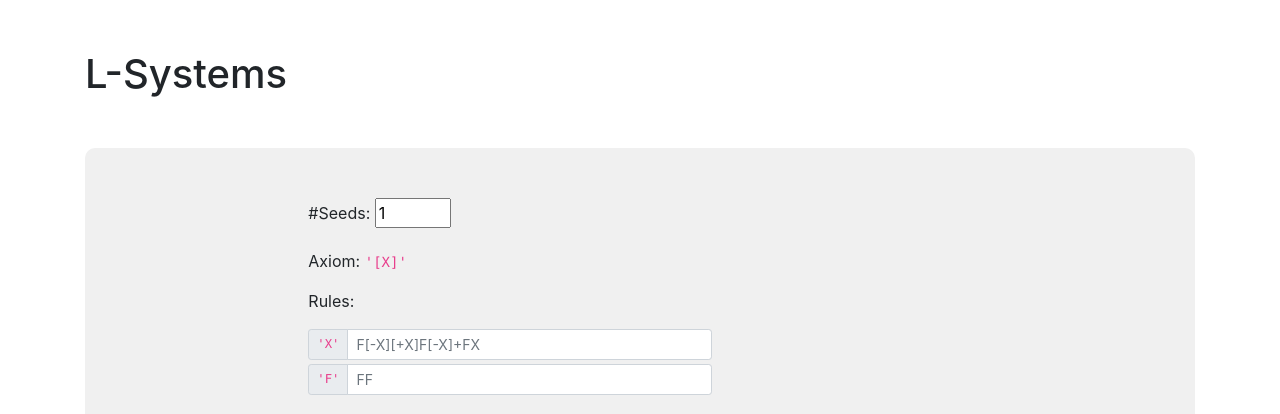
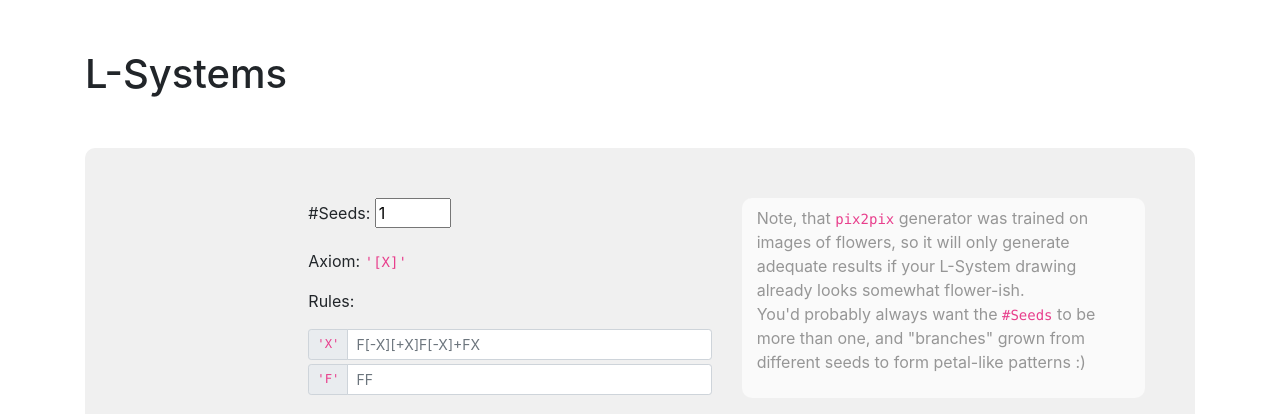
Before and after one commit to axyorah/lsystem2flower, a Flask app: page / in a window 1280 px wide. Shown: the top 414 px of the page. Run offline with Flask 2, Linux system fonts and the light colour scheme; some libraries are stand-ins or nearby versions.

Commit message:
add: added some text to index.html to cover up the emptiness in top-right corner

```diff
--- a/static/css/app.css
+++ b/static/css/app.css
@@ -31,3 +31,22 @@ canvas {
     display: flex;
     justify-content: center;
 }
+
+.container-fluid {
+    border-radius: 10px;
+    background-color: rgb(250,250,250);
+    display: flex;
+    justify-content: center;
+    align-items: center;
+}
+
+#note {
+    color: rgb(150,150,150);
+}
+
+@media (max-width: 992px) {
+    .container-fluid {
+        height: 0px;
+        visibility: hidden;
+    }
+}
--- a/templates/index.html
+++ b/templates/index.html
@@ -49,7 +49,18 @@
                         </p>
                     </div>
                 </div>
-                <div class="dummy col-0 col-lg-5"></div>
+                <div class="dummy col-0 col-lg-5">
+                    <div class="container-fluid py-2">
+                        <p id="note">
+                            Note, that <code>pix2pix</code> generator was trained on
+                            images of flowers, so it will only generate adequate results
+                            if your L-System drawing already looks somewhat flower-ish. <br>
+                            You'd probably always want the <code>#Seeds</code> to be more
+                            than one, and "branches" grown from different seeds to form
+                            petal-like patterns :)
+                        </p>
+                    </div>
+                </div>
             </div>
 
             <!--Canvases and Sliders-->
```
